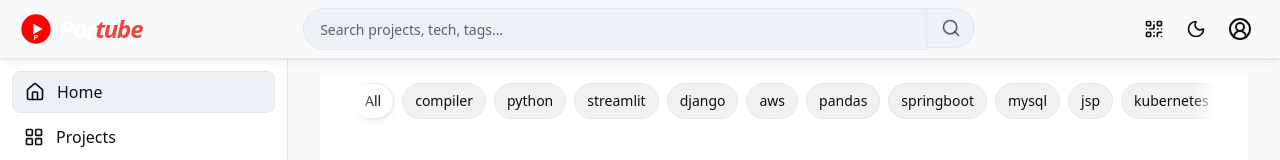
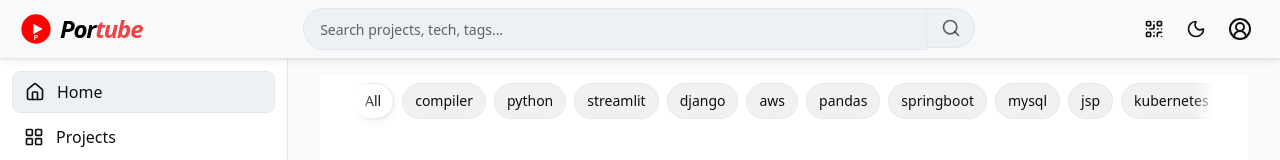
Before and after one commit to ManeeshwarMarpu/you_portfolio, a React (Vite) app: page /home in a window 1280 px wide. Shown: the top 160 px of the page. Built offline with nearby package versions, Linux system fonts and the light colour scheme; grey boxes are pictures that could not be loaded.

Commit message:
changed header

```diff
--- a/src/components/Header.tsx
+++ b/src/components/Header.tsx
@@ -82,9 +82,9 @@ export default function Header() {
             className="h-8 w-8 rounded-[6px]"
             loading="eager"
           />
-<span className="font-bold text-2xl italic tracking-tighter text-white whitespace-nowrap">
-    Por<span className="text-red-500">tube</span>
-  </span>
+<span className="font-bold text-2xl italic tracking-tighter text-black dark:text-white whitespace-nowrap">
+  Por<span className="text-red-500">tube</span>
+</span>
         </button>
 
         {/* Center: search (desktop) */}
```
